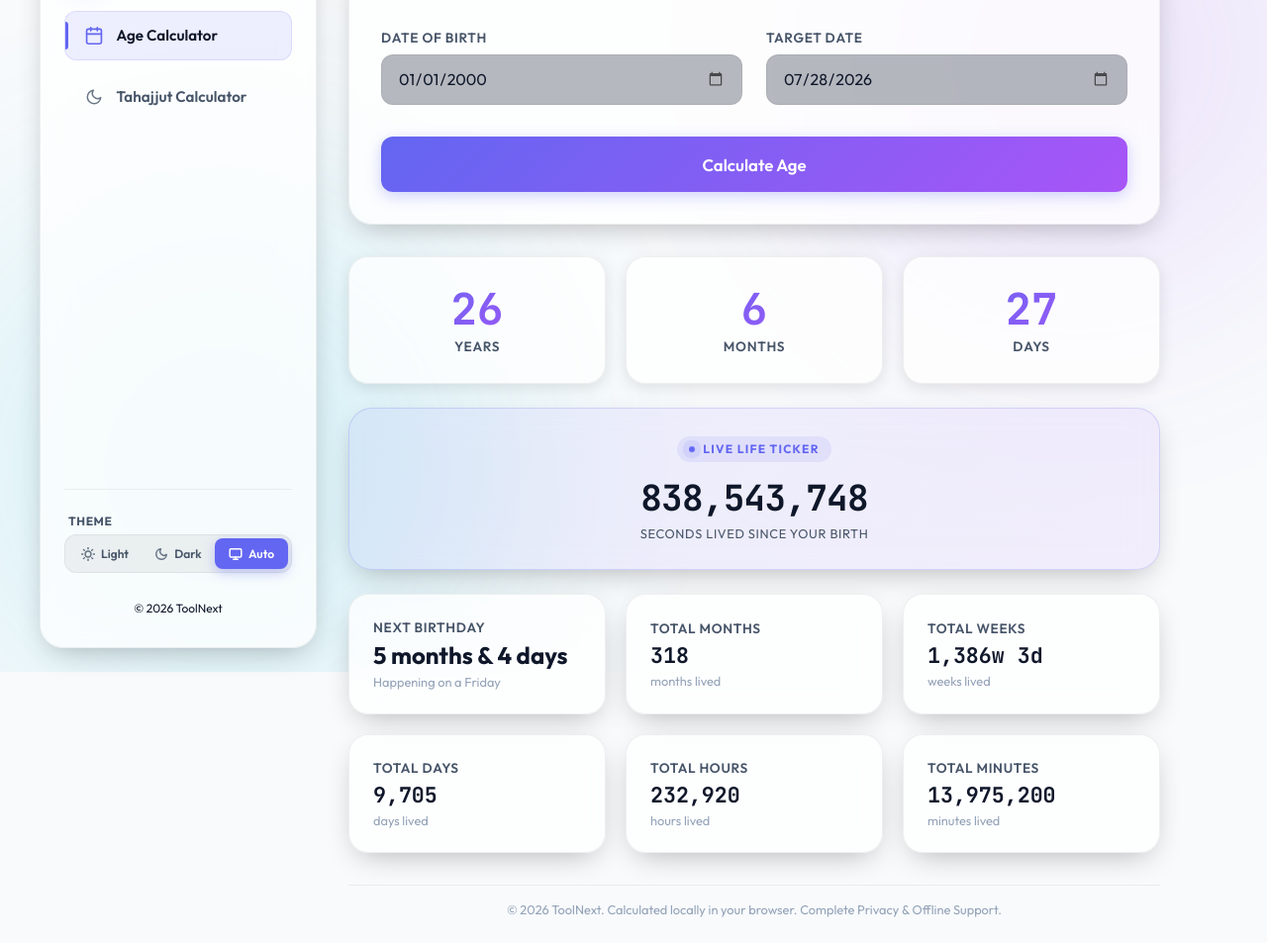
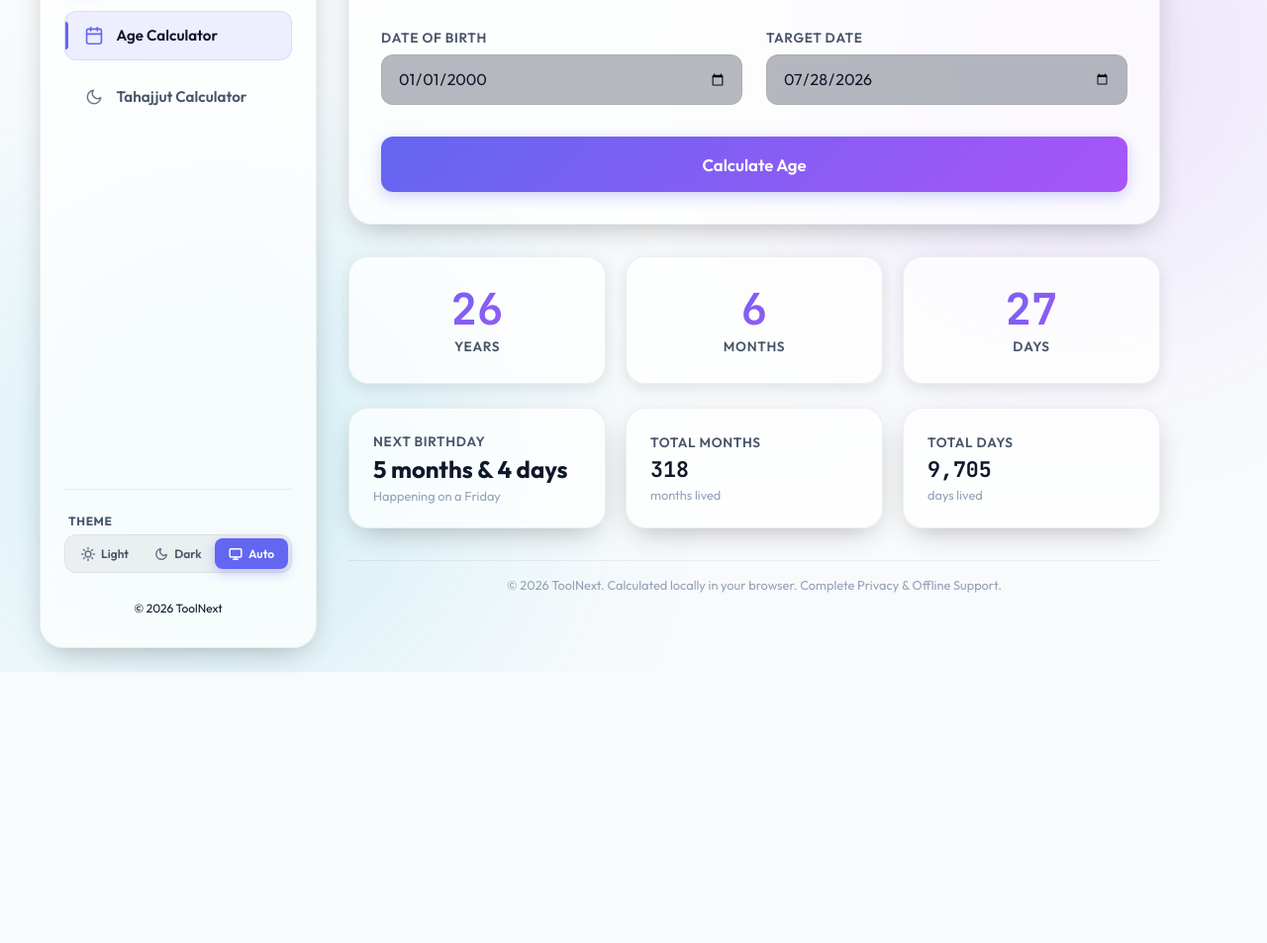
Before and after one commit to mewhotheboss/toolNext-pwa, a website built with Vite: page index.html in a window 1280 px wide. Shown: the part 121-1074 px from the top of the page at 99% size. After the commit the page ends 800 px from the top, so only its background shows below. Built offline with nearby package versions, Linux system fonts and the light colour scheme.

Commit message:
Remove live seconds, total weeks, hours, and minutes from Age Calculator

```diff
--- a/app.js
+++ b/app.js
@@ -12,14 +12,10 @@ document.addEventListener('DOMContentLoaded', () => {
   const resYears = document.getElementById('result-years');
   const resMonths = document.getElementById('result-months');
   const resDays = document.getElementById('result-days');
-  const liveSecondsVal = document.getElementById('live-seconds-value');
   const bdayCountdown = document.getElementById('birthday-countdown');
   const bdayWeekday = document.getElementById('birthday-weekday');
   const statMonths = document.getElementById('stat-total-months');
-  const statWeeks = document.getElementById('stat-total-weeks');
   const statDays = document.getElementById('stat-total-days');
-  const statHours = document.getElementById('stat-total-hours');
-  const statMinutes = document.getElementById('stat-total-minutes');
 
   const tahajjutForm = document.getElementById('tahajjut-form');
   const maghribInput = document.getElementById('maghrib-time');
@@ -46,7 +42,6 @@ document.addEventListener('DOMContentLoaded', () => {
   const menuClose = document.getElementById('menu-close');
 
   // --- State Variables ---
-  let liveTickerInterval = null;
   let timelineUpdateInterval = null;
   let deferredPrompt = null;
 
@@ -227,16 +222,8 @@ document.addEventListener('DOMContentLoaded', () => {
       totalMonths--;
     }
 
-    const totalWeeks = Math.floor(totalDays / 7);
-    const remDaysInWeeks = totalDays % 7;
-    const totalHours = totalDays * 24;
-    const totalMinutes = totalHours * 60;
-
     statMonths.textContent = totalMonths.toLocaleString();
-    statWeeks.textContent = `${totalWeeks.toLocaleString()}w ${remDaysInWeeks}d`;
     statDays.textContent = totalDays.toLocaleString();
-    statHours.textContent = totalHours.toLocaleString();
-    statMinutes.textContent = totalMinutes.toLocaleString();
 
     // Next Birthday Countdown
     let nextBday = new Date(d2.getFullYear(), d1.getMonth(), d1.getDate());
@@ -277,24 +264,6 @@ document.addEventListener('DOMContentLoaded', () => {
       }
     }
 
-    // Setup Live Seconds Ticker (always counting relative to current time)
-    if (liveTickerInterval) clearInterval(liveTickerInterval);
-
-    // Set birth time to midnight
-    const dobWithTime = new Date(dob.getFullYear(), dob.getMonth(), dob.getDate(), 0, 0, 0);
-
-    function tick() {
-      const now = new Date();
-      if (now < dobWithTime) {
-        liveSecondsVal.textContent = "0";
-        return;
-      }
-      const secondsLived = Math.floor((now - dobWithTime) / 1000);
-      liveSecondsVal.textContent = secondsLived.toLocaleString();
-    }
-
-    tick();
-    liveTickerInterval = setInterval(tick, 1000);
 
     // Show Results
     ageResults.style.display = 'flex';
--- a/index.html
+++ b/index.html
@@ -182,15 +182,6 @@
             </div>
           </div>
 
-          <!-- Real-time Live Second Counter -->
-          <div class="card card-live-seconds">
-            <div class="live-indicator">
-              <span class="pulse-dot"></span>
-              <span>LIVE LIFE TICKER</span>
-            </div>
-            <div id="live-seconds-value" class="mono-number">0</div>
-            <div class="live-sub">seconds lived since your birth</div>
-          </div>
 
           <!-- Secondary Detailed Statistics -->
           <div class="grid-stats">
@@ -205,24 +196,9 @@
               <p class="stat-label">months lived</p>
             </div>
             <div class="card stat-card">
-              <h3>Total Weeks</h3>
-              <div id="stat-total-weeks" class="stat-value mono">--</div>
-              <p class="stat-label">weeks lived</p>
-            </div>
-            <div class="card stat-card">
               <h3>Total Days</h3>
               <div id="stat-total-days" class="stat-value mono">--</div>
               <p class="stat-label">days lived</p>
-            </div>
-            <div class="card stat-card">
-              <h3>Total Hours</h3>
-              <div id="stat-total-hours" class="stat-value mono">--</div>
-              <p class="stat-label">hours lived</p>
-            </div>
-            <div class="card stat-card">
-              <h3>Total Minutes</h3>
-              <div id="stat-total-minutes" class="stat-value mono">--</div>
-              <p class="stat-label">minutes lived</p>
             </div>
           </div>
         </div>
--- a/public/sw.js
+++ b/public/sw.js
@@ -1,4 +1,4 @@
-const CACHE_NAME = 'toolnext-cache-v4';
+const CACHE_NAME = 'toolnext-cache-v5';
 const ASSETS_TO_CACHE = [
   '/',
   '/index.html',
```
Also changed, not shown: context.md (+2 -3 lines), README.md.
